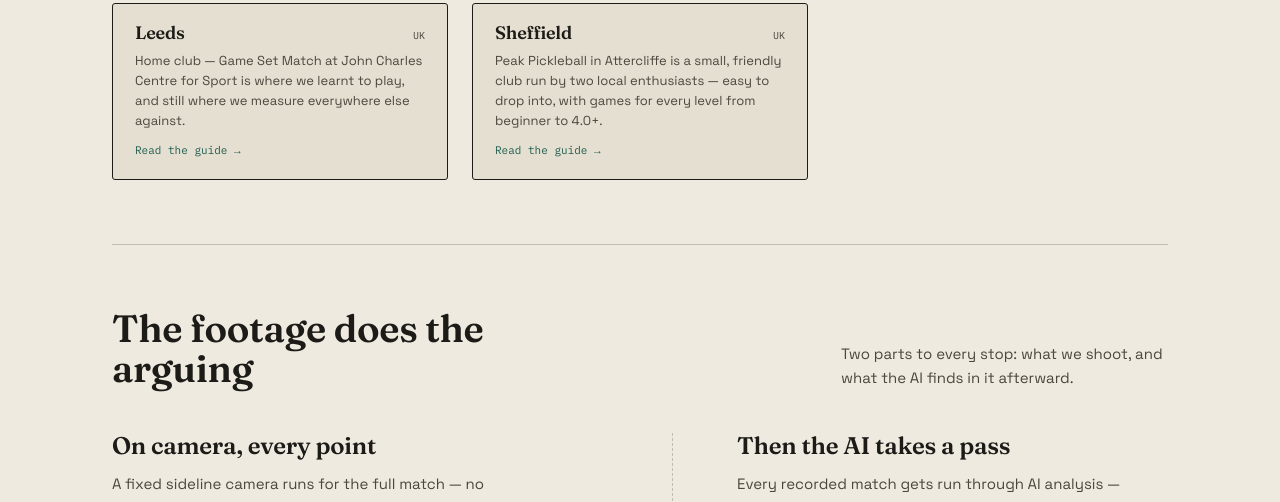
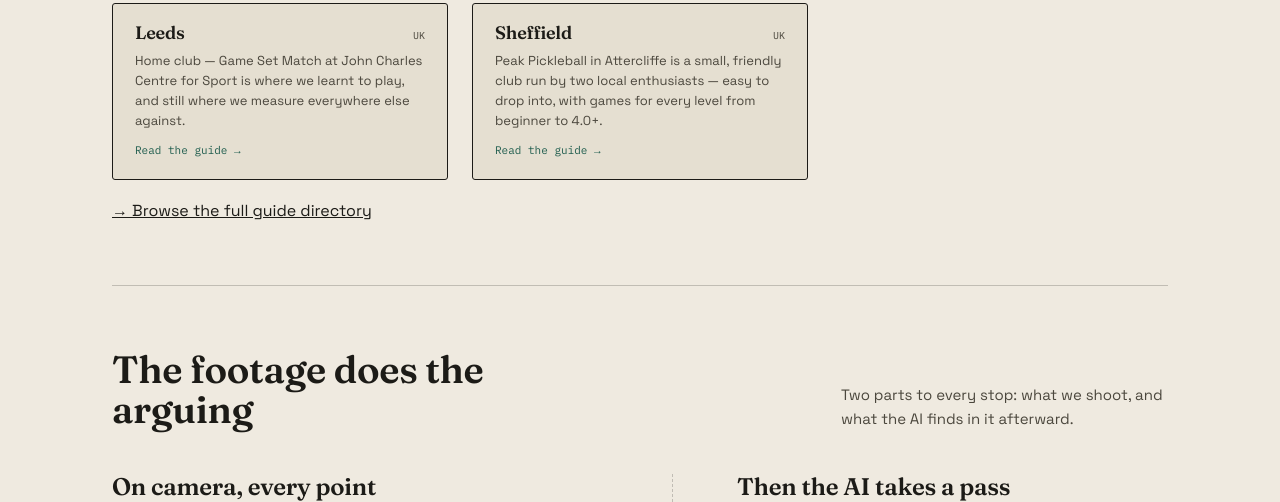
Before and after one commit to davemroberts-hub/pickleball-wanderers, a plain HTML site: page index.html in a window 1280 px wide. Shown: the part 2916-3418 px from the top of the page. Drawn offline with Linux system fonts and the light colour scheme.

Commit message:
Add files via upload

```diff
--- a/index.html
+++ b/index.html
@@ -309,6 +309,7 @@
         <span class="read-more">Read the guide →</span>
       </a>
     </div>
+    <a href="guides/index.html" class="hint" style="display:inline-block; margin-top:20px;">→ Browse the full guide directory</a>
   </section>
 
   <section class="section" id="film">
```
